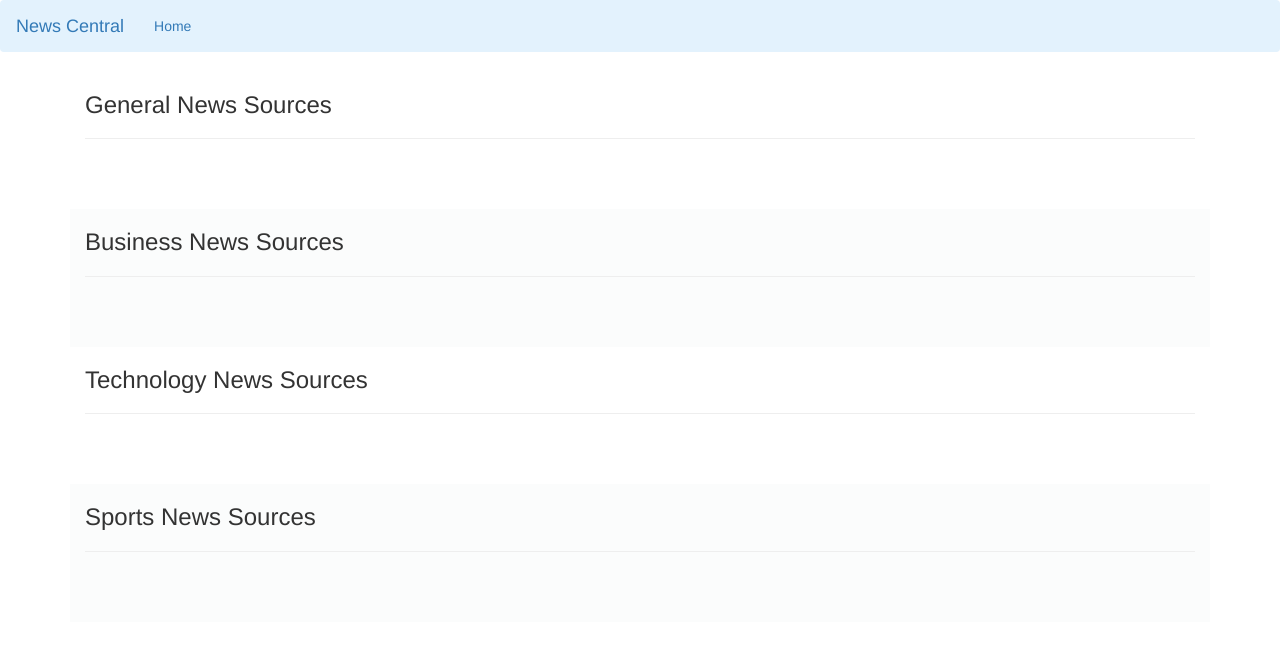
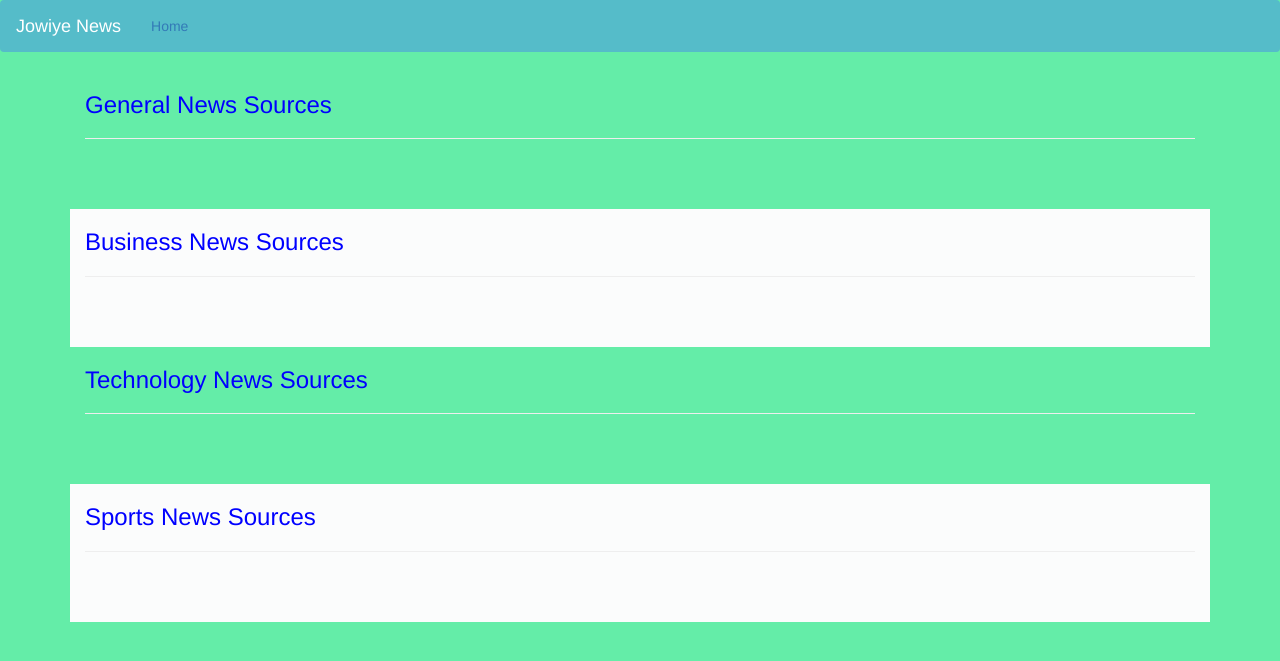
Before and after one commit to jwy951/News_API, a Flask app: template app/templates/index.html in a window 1280 px wide. Shown: the top 661 px of the page. Run offline with Flask 2, Linux system fonts and the light colour scheme; the template is opened without the code that fills it, so the values that code supplies are empty; parts of the project's set-up code (start-up, migrations or seed data) failed here and were passed over; some libraries are stand-ins or nearby versions.

Commit message:
add navbar content

```diff
--- a/app/main/__init__.py
+++ b/app/main/__init__.py
@@ -1,3 +1,3 @@
 from flask import Blueprint
 main = Blueprint('main',__name__)
-from . import views,error
+from . import views,errors
--- /dev/null
+++ b/app/static/css/index.css
@@ -0,0 +1 @@
+body{background-color: rgb(100, 237, 168);}
--- a/app/templates/index.html
+++ b/app/templates/index.html
@@ -14,7 +14,7 @@
 
         <div class="col-xs-12 col-sm-12 col-md-12 col-lg-12" style="padding-bottom: 50px;">
             <!-- General News -->
-            <h3>General News Sources</h3>
+            <h3 style="color: blue;">General News Sources</h3>
             <hr>
             <div class="is-flex" style="display: flex; flex-wrap: wrap;">
                 {{macro.displaySourceList(general)}}
@@ -23,7 +23,7 @@
 
         <div class="col-xs-12 col-sm-12 col-md-12 col-lg-12" style="background:#FBFCFC; padding-bottom: 50px;">
             <!-- Business News -->
-            <h3>Business News Sources</h3>
+            <h3 style="color: blue;">Business News Sources</h3>
             <hr>
             <div class="is-flex" style="display: flex; flex-wrap: wrap;">
                 {{macro.displaySourceList(business)}}
@@ -32,7 +32,7 @@
 
         <div class="col-xs-12 col-sm-12 col-md-12 col-lg-12" style="padding-bottom: 50px;">
             <!-- Technology News -->
-            <h3>Technology News Sources</h3>
+            <h3 style="color: blue;">Technology News Sources</h3>
             <hr>
             <div class="is-flex" style="display: flex; flex-wrap: wrap;" >
                 {{macro.displaySourceList(technology)}}
@@ -41,7 +41,7 @@
 
         <div class="col-xs-12 col-sm-12 col-md-12 col-lg-12"style="background:#FBFCFC; padding-bottom: 50px;">
             <!-- Sports News -->
-            <h3>Sports News Sources</h3>
+            <h3 style="color: blue;">Sports News Sources</h3>
             <hr>
             <div class="is-flex" style="display: flex; flex-wrap: wrap;">
                     {{macro.displaySourceList(sports)}}
--- a/app/templates/macros.html
+++ b/app/templates/macros.html
@@ -1,9 +1,9 @@
 {% macro displaySourceList(source_list) %}
         {% for source in source_list %}
             <div class="col-xs-6 col-sm-6 col-md-4 col-lg-3 block" >
-                <h4>{{ source.name}}</h4>
+                <h4 style="color: maroon;">{{ source.name}}</h4>
                 <p>{{source.description}}</p>
-                <a href="/articles/{{source.id}}" class="btn btn-success btn-sm">View News from {{source.name}}</a>
+                <a href="/articles/{{source.id}}" class="btn btn-info btn-sm">More on {{source.name}}</a>
             </div>
         {% endfor %}
 {% endmacro %}
@@ -13,10 +13,10 @@
         {%if article.image%}
         <div class="col-xs-12 col-sm-4 col-md-4 col-lg-4" style="padding-bottom: 10px;">
             <img class="img-responsive" src="{{article.image}}" alt="image">
-            <h4>{{article.title}}</h4>
+            <h4 style="color: maroon;">{{article.title}}</h4>
             <p>{{article.description}}</p>
             <p>Created: {{article.publishedAt}}</p>
-            <a href="{{article.url}}" class="btn btn-success">Read Full Story</a>
+            <a href="{{article.url}}" class="btn btn-info btn-sm">Read Full Story</a>
         </div>
         {%endif%}
     {% endfor %}
--- a/app/templates/navbar.html
+++ b/app/templates/navbar.html
@@ -1,4 +1,4 @@
-<div class="navbar navbar-light" role="navigation" style="background-color: #e3f2fd;">
+<div class="navbar navbar-light" role="navigation" style="background-color: #55BCC9;">
     <div class="container-fluid">
         <div class="navbar-header">
             <button type="button" class="navbar-toggle" data-toggle="collapse" data-target=".navbar-collapse">
@@ -7,11 +7,12 @@
               <span class="icon-bar"></span>
               <span class="icon-bar"></span>
             </button>
-            <a class="navbar-brand" href="/"> News Central </a>
+            <a class="navbar-brand" href="/" style="color: white;">Jowiye News </a>
         </div>
         <div class="navbar-collapse collapse">
             <ul class="nav navbar-nav">
                 <li><a href="/">Home</a></li>
+             <ul>
         </div>
 
     </div>
--- a/config.py
+++ b/config.py
@@ -1,5 +1,3 @@
-# api_key='92024ca524b9462782a214ac25c41263'
-# BASE_URL='https://newsapi.org/v2/sources?apiKey=API_KEY'
 import os
 
 class Config:
@@ -8,7 +6,6 @@ class Config:
     '''
     NEWS_SOURCES_API_BASE_URL = 'https://newsapi.org/v2/sources?language=en&category={}&apiKey={}'
     SPECIFIC_SOURCE_API_URL = 'https://newsapi.org/v2/everything?language=en&sources={}&apiKey={}'
-
     NEWS_API_KEY = os.environ.get('NEWS_API_KEY')
 
 class ProdConfig(Config):
```
Also changed, not shown: app/main/views.py (+2 -13 lines), README.md, tests/test_news_article.py (deleted), tests/test_news_source.py (deleted).
